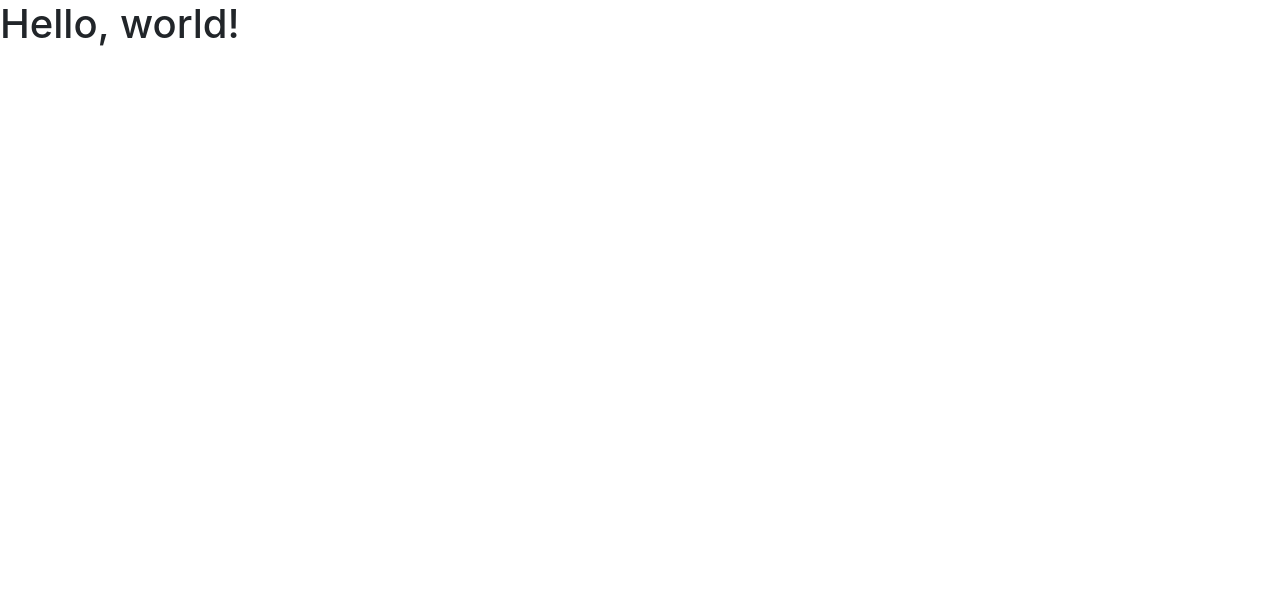
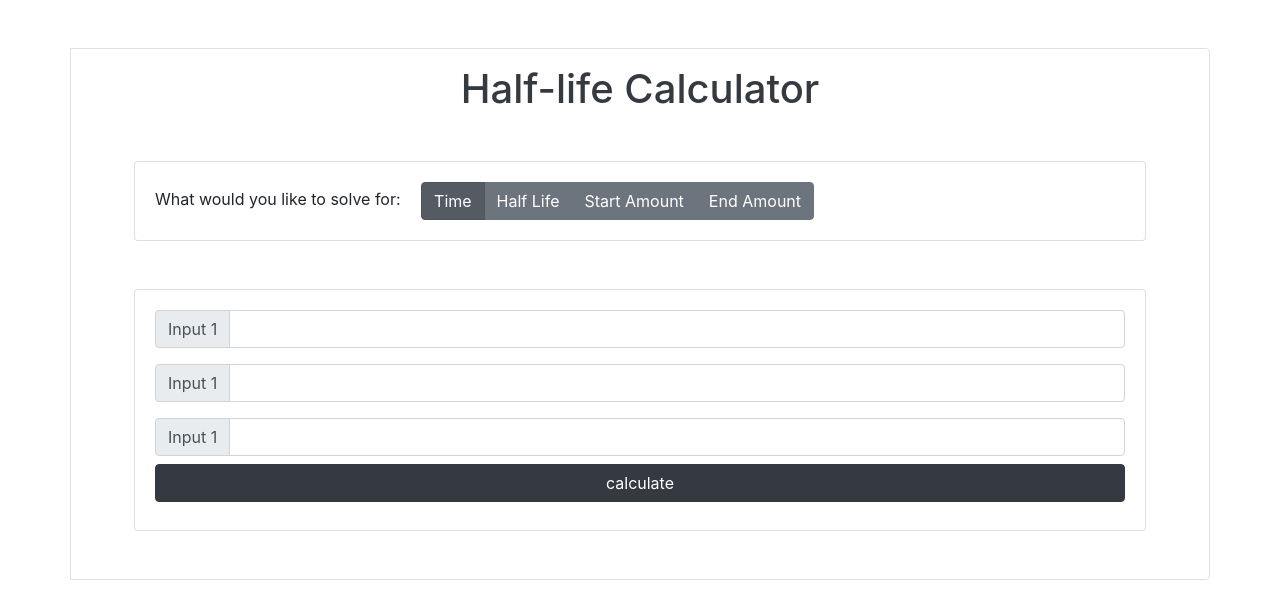
Before and after one commit to baslielababayehu/Radioactivity-Half-Life-Calculator, a plain HTML site: page index.html in a window 1280 px wide. Drawn offline with nearby package versions, Linux system fonts and the light colour scheme.

Commit message:
update basic UI

```diff
--- a/index.html
+++ b/index.html
@@ -15,11 +15,87 @@
       integrity="sha384-9aIt2nRpC12Uk9gS9baDl411NQApFmC26EwAOH8WgZl5MYYxFfc+NcPb1dKGj7Sk"
       crossorigin="anonymous"
     />
-
+    <!-- Fontawesome -->
+    <link
+      rel="stylesheet"
+      href="https://use.fontawesome.com/releases/v5.0.13/css/all.css"
+      integrity="sha384-DNOHZ68U8hZfKXOrtjWvjxusGo9WQnrNx2sqG0tfsghAvtVlRW3tvkXWZh58N9jp"
+      crossorigin="anonymous"
+    />
     <title>Hello, world!</title>
   </head>
   <body>
-    <h1>Hello, world!</h1>
+    <div class="container border rounded-right mt-5">
+      <h1 class="text-center text-dark mt-3">Half-life Calculator</h1>
+      <div class="card calculate-time m-5">
+        <div class="card-body">
+          What would you like to solve for:
+          <div class="btn-group btn-group-toggle ml-3" data-toggle="buttons">
+            <label class="btn btn-secondary active">
+              <input type="radio" name="options" id="option1" checked /> Time
+            </label>
+            <label class="btn btn-secondary">
+              <input type="radio" name="options" id="option2" /> Half Life
+            </label>
+            <label class="btn btn-secondary">
+              <input type="radio" name="options" id="option3" /> Start Amount
+            </label>
+            <label class="btn btn-secondary">
+              <input type="radio" name="options" id="option3" /> End Amount
+            </label>
+          </div>
+        </div>
+      </div>
+      <div class="card m-5">
+        <div class="card-body">
+          <div class="input-group">
+            <div class="input-group-prepend">
+              <span class="input-group-text">Input 1</span>
+            </div>
+            <input
+              type="text"
+              class="form-control rounded-right"
+              placeholder=""
+              required
+            />
+            <div class="invalid-feedback">
+              Please choose a username.
+            </div>
+          </div>
+          <div class="input-group mt-3">
+            <div class="input-group-prepend">
+              <span class="input-group-text">Input 1</span>
+            </div>
+            <input
+              type="text"
+              class="form-control rounded-right"
+              placeholder=""
+              required
+            />
+            <div class="invalid-feedback">
+              Please choose a username.
+            </div>
+          </div>
+          <div class="input-group mt-3">
+            <div class="input-group-prepend">
+              <span class="input-group-text">Input 1</span>
+            </div>
+            <input
+              type="text"
+              class="form-control rounded-right"
+              placeholder=""
+              required
+            />
+            <div class="invalid-feedback">
+              Please choose a username.
+            </div>
+          </div>
+          <button type="button" class="btn btn-dark btn-block my-2">
+            calculate
+          </button>
+        </div>
+      </div>
+    </div>
 
     <!-- Optional JavaScript -->
 
@@ -39,5 +115,6 @@
       integrity="sha384-OgVRvuATP1z7JjHLkuOU7Xw704+h835Lr+6QL9UvYjZE3Ipu6Tp75j7Bh/kR0JKI"
       crossorigin="anonymous"
     ></script>
+    <script src="app.js"></script>
   </body>
 </html>
```
